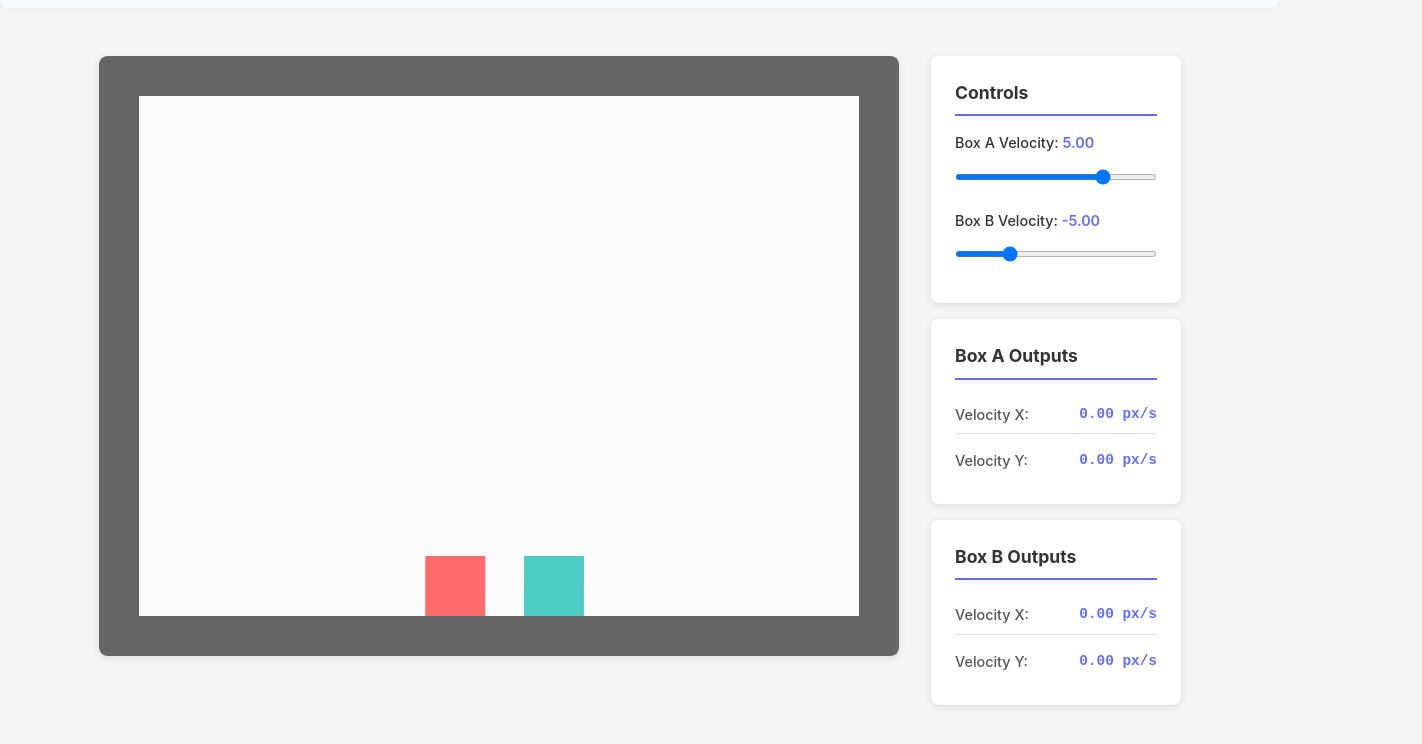
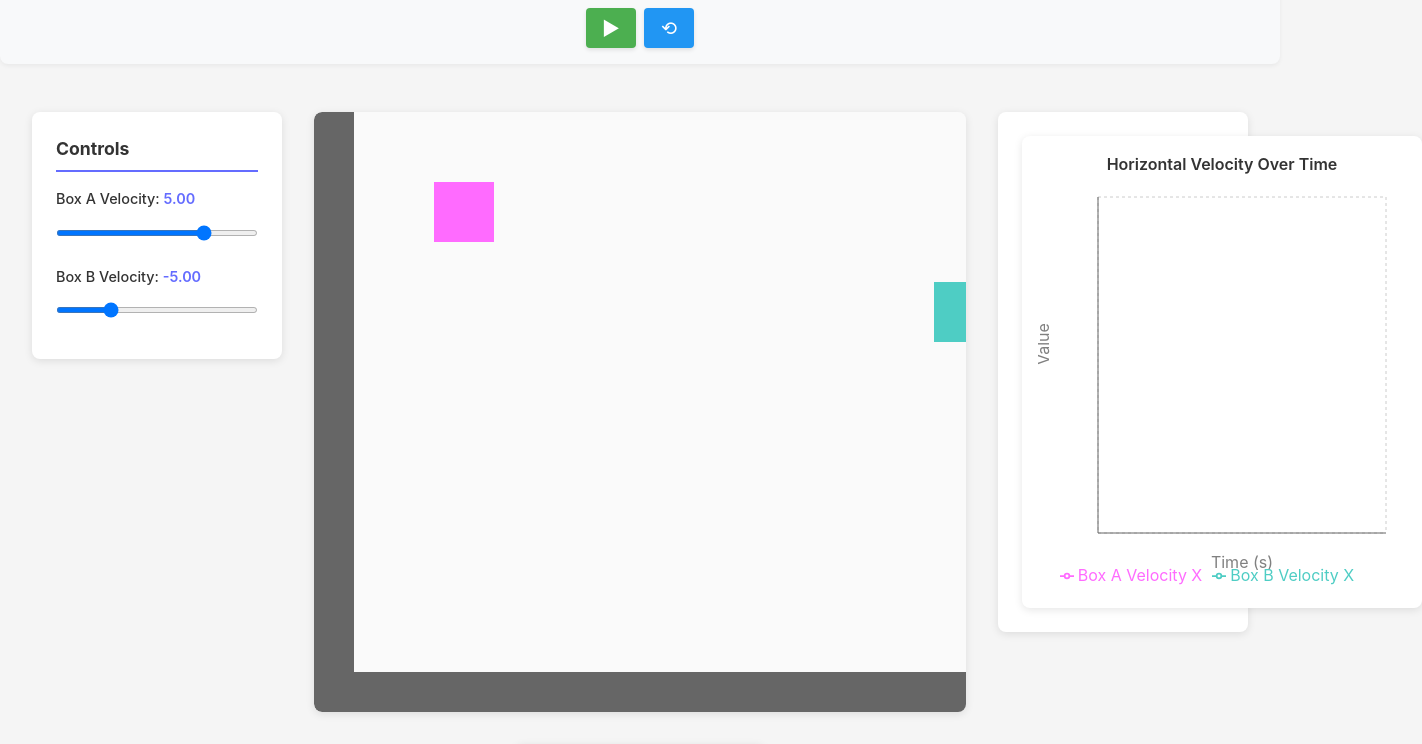
Before and after one commit to DuncanAJohnson/gist, a React (Vite) app: page /simulation/two-boxes in a window 1280 px wide. Shown: the part 160-904 px from the top of the page, 1422 px wide, since content can reach past the window. Built offline with nearby package versions, Linux system fonts and the light colour scheme.

Commit message:
graphing + layout change

```diff
--- a/package.json
+++ b/package.json
@@ -13,7 +13,8 @@
     "matter-js": "^0.20.0",
     "react": "^19.1.1",
     "react-dom": "^19.1.1",
-    "react-router-dom": "^7.9.4"
+    "react-router-dom": "^7.9.4",
+    "recharts": "^3.3.0"
   },
   "devDependencies": {
     "@eslint/js": "^9.36.0",
@@ -24,6 +25,7 @@
     "eslint-plugin-react-hooks": "^5.2.0",
     "eslint-plugin-react-refresh": "^0.4.22",
     "globals": "^16.4.0",
+    "tailwindcss": "^3.4.18",
     "vite": "^7.1.7"
   }
 }
--- a/src/components/BaseSimulation.css
+++ b/src/components/BaseSimulation.css
@@ -1,13 +1,17 @@
 .simulation-container {
-  display: flex;
+  display: grid;
+  grid-template-columns: 1fr auto 1fr;
+  grid-template-rows: auto auto;
   gap: 2rem;
   align-items: flex-start;
-  justify-content: center;
   padding: 2rem;
-  flex-wrap: wrap;
+  max-width: 1800px;
+  margin: 0 auto;
 }
 
 .simulation-canvas {
+  grid-column: 2;
+  grid-row: 1;
   border-radius: 8px;
   box-shadow: 0 2px 8px rgba(0, 0, 0, 0.1);
   overflow: hidden;
@@ -19,7 +23,25 @@
 }
 
 .simulation-controls {
-  display: flex;
-  flex-direction: column;
-  gap: 1rem;
+  display: contents;
 }
+
+.simulation-controls > .control-panel {
+  /* Default positioning */
+}
+
+.simulation-controls > .control-panel.controls-left {
+  grid-column: 1;
+  grid-row: 1;
+}
+
+.simulation-controls > .control-panel.graphs-right {
+  grid-column: 3;
+  grid-row: 1;
+}
+
+.simulation-controls > .control-panel.outputs-bottom {
+  grid-column: 2;
+  grid-row: 2;
+  justify-self: center;
+}
--- a/src/components/JsonSimulation.jsx
+++ b/src/components/JsonSimulation.jsx
@@ -7,6 +7,7 @@ import ControlPanel from './simulation_components/ControlPanel';
 import Slider from './simulation_components/Slider';
 import Outputs from './simulation_components/Outputs';
 import SimulationControls from './simulation_components/SimulationControls';
+import Graph from './simulation_components/Graph';
 import './JsonSimulation.css';
 
 function JsonSimulation({ config }) {
@@ -19,6 +20,7 @@ function JsonSimulation({ config }) {
     boxes = [],
     controls = [],
     outputs = [],
+    graphs = [],
   } = config;
 
   // Store refs to all boxes by their ID
@@ -40,7 +42,11 @@ function JsonSimulation({ config }) {
 
   // State for simulation controls
   const [simulationControls, setSimulationControls] = useState(null);
-  const [isRunning, setIsRunning] = useState(true);
+  const [isRunning, setIsRunning] = useState(false);
+
+  // State for graph data - one array per graph
+  const [graphData, setGraphData] = useState(() => graphs.map(() => []));
+  const shouldClearGraphDataRef = useRef(false);
 
   // Callback when simulation controls are ready
   const handleControlsReady = useCallback((controls) => {
@@ -95,8 +101,8 @@ function JsonSimulation({ config }) {
     }
   }, []);
 
-  // Update loop to read output values
-  const handleUpdate = useCallback(() => {
+  // Update loop to read output values and graph data
+  const handleUpdate = useCallback((engine, time) => {
     const newOutputValues = {};
 
     outputs.forEach((outputGroup) => {
@@ -110,7 +116,27 @@ function JsonSimulation({ config }) {
     });
 
     setOutputValues(newOutputValues);
-  }, [outputs]);
+
+    // Collect graph data
+    if (graphs.length > 0 && isRunning) {
+      setGraphData((prevData) => {
+        return prevData.map((data, graphIndex) => {
+          const graph = graphs[graphIndex];
+          const dataPoint = { time };
+
+          // Collect all line values for this graph
+          graph.lines.forEach((line) => {
+            const box = boxRefs.current[line.targetBox];
+            if (box) {
+              dataPoint[line.label] = getNestedValue(box, line.property);
+            }
+          });
+
+          return [...data, dataPoint];
+        });
+      });
+    }
+  }, [outputs, graphs, isRunning]);
 
   return (
     <div>
@@ -126,6 +152,11 @@ function JsonSimulation({ config }) {
         <SimulationControls
           isRunning={isRunning}
           onPlay={() => {
+            // Clear graph data if we just reset
+            if (shouldClearGraphDataRef.current) {
+              setGraphData(graphs.map(() => []));
+              shouldClearGraphDataRef.current = false;
+            }
             simulationControls?.play();
             setIsRunning(true);
           }}
@@ -136,6 +167,8 @@ function JsonSimulation({ config }) {
           onReset={() => {
             simulationControls?.reset();
             setIsRunning(false);
+            // Mark that we should clear graph data on next play
+            shouldClearGraphDataRef.current = true;
             // Re-apply all control values after reset
             setTimeout(() => {
               controls.forEach((control) => {
@@ -148,31 +181,17 @@ function JsonSimulation({ config }) {
         />
       </div>
 
+
+
       <BaseSimulation
         width={width}
         height={height}
         onUpdate={handleUpdate}
         onControlsReady={handleControlsReady}
       >
-        {/* Environment */}
-        <Environment walls={environment.walls || []} width={width} height={height} />
-
-        {/* Boxes */}
-        {boxes.map((box) => (
-          <Box
-            key={box.id}
-            ref={(ref) => {
-              if (ref) {
-                boxRefs.current[box.id] = ref;
-              }
-            }}
-            {...box}
-          />
-        ))}
-
         {/* Controls */}
         {controls.length > 0 && (
-          <ControlPanel title="Controls">
+          <ControlPanel title="Controls" className="controls-left">
             {controls.map((control, index) => {
               if (control.type === 'slider') {
                 return (
@@ -192,9 +211,42 @@ function JsonSimulation({ config }) {
           </ControlPanel>
         )}
 
+        {/* Environment */}
+        <Environment walls={environment.walls || []} width={width} height={height} />
+
+        {/* Boxes */}
+        {boxes.map((box) => (
+          <Box
+            key={box.id}
+            ref={(ref) => {
+              if (ref) {
+                boxRefs.current[box.id] = ref;
+              }
+            }}
+            {...box}
+          />
+        ))}
+
+        {/* Graphs */}
+        {graphs.map((graph, graphIndex) => (
+          <ControlPanel key={graphIndex} className="graphs-right">
+            <Graph
+              title={graph.title}
+              data={graphData[graphIndex] || []}
+              config={{
+                yAxisRange: graph.yAxisRange,
+                lines: graph.lines,
+              }}
+            />
+          </ControlPanel>
+        ))}
+
         {/* Outputs */}
+        {outputs.length > 0 && (
+          <ControlPanel className="outputs-bottom">
             {outputs.map((outputGroup, groupIndex) => (
-          <ControlPanel key={groupIndex} title={outputGroup.title}>
+              <div key={groupIndex}>
+                {outputGroup.title && <h4 className="output-group-title">{outputGroup.title}</h4>}
                 {outputGroup.values.map((output, outputIndex) => {
                   const key = `${output.targetBox}.${output.property}`;
                   return (
@@ -206,8 +258,10 @@ function JsonSimulation({ config }) {
                     />
                   );
                 })}
+              </div>
+            ))}
           </ControlPanel>
-        ))}
+        )}
       </BaseSimulation>
     </div>
   );
--- a/src/components/simulation_components/ControlPanel.jsx
+++ b/src/components/simulation_components/ControlPanel.jsx
@@ -1,9 +1,9 @@
 import React from 'react';
 import './ControlPanel.css';
 
-function ControlPanel({ title, children }) {
+function ControlPanel({ title, children, className = '' }) {
   return (
-    <div className="control-panel">
+    <div className={`control-panel ${className}`}>
       {title && <h3 className="control-panel-title">{title}</h3>}
       <div className="control-panel-content">
         {children}
--- /dev/null
+++ b/src/components/simulation_components/Graph.css
@@ -0,0 +1,15 @@
+.graph-container {
+  background: white;
+  border-radius: 8px;
+  padding: 1rem;
+  box-shadow: 0 2px 8px rgba(0, 0, 0, 0.1);
+  min-width: 400px;
+}
+
+.graph-title {
+  margin: 0 0 1rem 0;
+  color: #333;
+  font-size: 1rem;
+  font-weight: 600;
+  text-align: center;
+}
--- /dev/null
+++ b/src/components/simulation_components/Graph.jsx
@@ -0,0 +1,95 @@
+import React, { useMemo } from 'react';
+import {
+  LineChart,
+  Line,
+  XAxis,
+  YAxis,
+  CartesianGrid,
+  Tooltip,
+  Legend,
+  ResponsiveContainer,
+} from 'recharts';
+import './Graph.css';
+
+function Graph({ title, data, config }) {
+  const { yAxisRange, lines } = config;
+
+  // Calculate actual y-axis domain (extend beyond initial range if needed)
+  const yDomain = useMemo(() => {
+    if (!data || data.length === 0) {
+      return [yAxisRange.min, yAxisRange.max];
+    }
+
+    let minValue = yAxisRange.min;
+    let maxValue = yAxisRange.max;
+
+    // Check all line values to see if we need to extend the range
+    data.forEach((point) => {
+      lines.forEach((line) => {
+        const value = point[line.label];
+        if (value !== undefined) {
+          if (value < minValue) minValue = value;
+          if (value > maxValue) maxValue = value;
+        }
+      });
+    });
+
+    // Add some padding if we extended
+    if (minValue < yAxisRange.min || maxValue > yAxisRange.max) {
+      const padding = (maxValue - minValue) * 0.1;
+      return [minValue - padding, maxValue + padding];
+    }
+
+    return [yAxisRange.min, yAxisRange.max];
+  }, [data, yAxisRange, lines]);
+
+  // Calculate x-axis domain (always show at least 0-5s, compress as needed)
+  const xDomain = useMemo(() => {
+    if (!data || data.length === 0) {
+      return [0, 5];
+    }
+
+    const maxTime = data[data.length - 1].time;
+    return [0, Math.max(5, maxTime)];
+  }, [data]);
+
+  return (
+    <div className="graph-container">
+      {title && <h3 className="graph-title">{title}</h3>}
+      <ResponsiveContainer width="100%" height={400}>
+        <LineChart data={data} margin={{ top: 5, right: 20, left: 0, bottom: 5 }}>
+          <CartesianGrid strokeDasharray="3 3" />
+          <XAxis
+            dataKey="time"
+            domain={xDomain}
+            type="number"
+            label={{ value: 'Time (s)', position: 'insideBottom', offset: -5 }}
+            tickFormatter={(value) => value.toFixed(1)}
+          />
+          <YAxis
+            domain={yDomain}
+            label={{ value: 'Value', angle: -90, position: 'insideLeft' }}
+          />
+          <Tooltip
+            formatter={(value) => (typeof value === 'number' ? value.toFixed(2) : value)}
+            labelFormatter={(label) => `Time: ${label.toFixed(2)}s`}
+          />
+          <Legend />
+          {lines.map((line, index) => (
+            <Line
+              key={index}
+              type="monotone"
+              dataKey={line.label}
+              stroke={line.color}
+              strokeWidth={2}
+              dot={false}
+              isAnimationActive={false}
+            />
+          ))}
+        </LineChart>
+      </ResponsiveContainer>
+    </div>
+  );
+}
+
+export default Graph;
--- a/src/components/simulation_components/Outputs.css
+++ b/src/components/simulation_components/Outputs.css
@@ -1,5 +1,5 @@
 .output-container {
-  display: flex;
+  display: flex-row;
   justify-content: space-between;
   align-items: center;
   padding: 0.5rem 0;
--- a/src/simulations/twoBoxes.json
+++ b/src/simulations/twoBoxes.json
@@ -4,7 +4,7 @@
   "width": 800,
   "height": 600,
   "environment": {
-    "walls": ["left", "right", "bottom", "top"]
+    "walls": ["left", "right", "bottom"]
   },
   "boxes": [
     {
@@ -13,7 +13,7 @@
       "y": 100,
       "width": 60,
       "height": 60,
-      "color": "#ff6b6b",
+      "color": "#ff6bff",
       "velocity": { "x": 5, "y": 0 },
       "restitution": 0.8
     },
@@ -85,5 +85,25 @@
         }
       ]
     }
+  ],
+  "graphs": [
+    {
+      "title": "Horizontal Velocity Over Time",
+      "yAxisRange": { "min": -10, "max": 10 },
+      "lines": [
+        {
+          "label": "Box A Velocity X",
+          "targetBox": "boxA",
+          "property": "velocity.x",
+          "color": "#ff6bff"
+        },
+        {
+          "label": "Box B Velocity X",
+          "targetBox": "boxB",
+          "property": "velocity.x",
+          "color": "#4ecdc4"
+        }
+      ]
+    }
   ]
 }
```
Also changed, not shown: src/components/BaseSimulation.jsx (+7 -3 lines), src/components/JsonSimulation.css (+16 -2 lines), 1 other file (tests, documents, lock files or other folders). Lines whose indentation alone changed are shown as unchanged.
